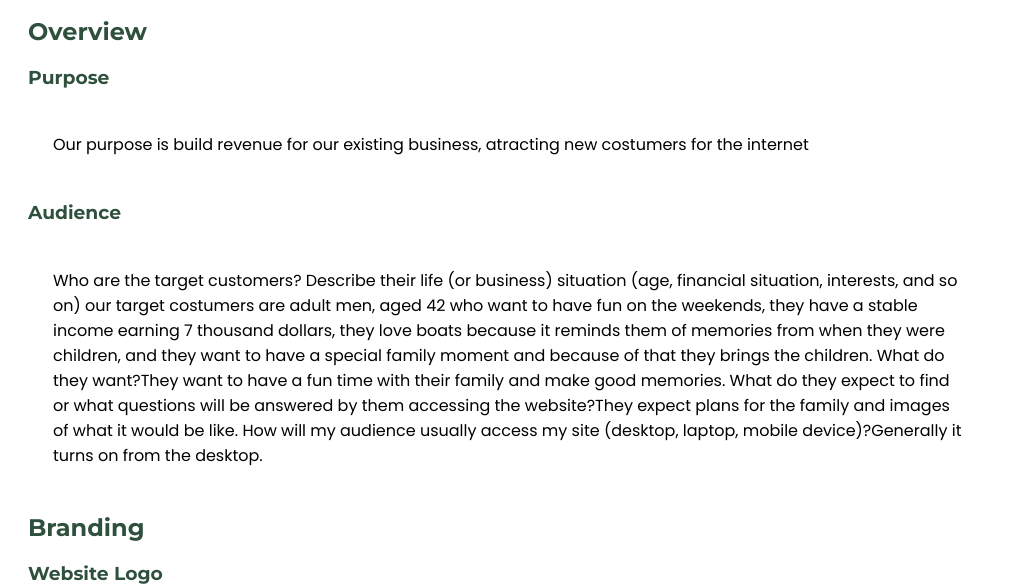
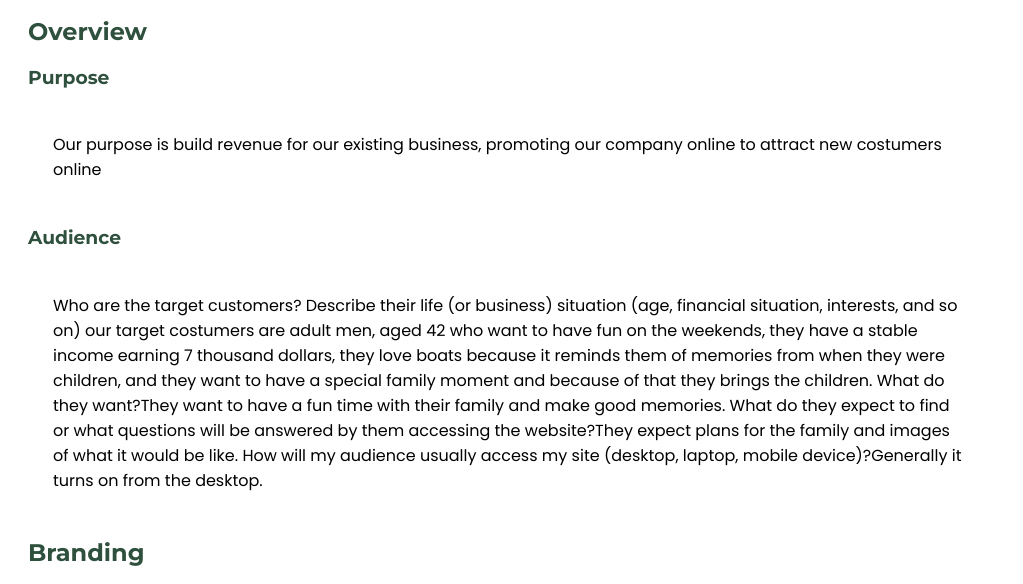
Before and after one commit to jennilira/wdd130, a plain HTML site: page wwr/site-plan-rafting.html in a window 1280 px wide. Shown: the part 178-762 px from the top of the page, without its empty margins (0-1023 px from the left). Drawn offline with Linux system fonts and the light colour scheme.

Commit message:
text change

```diff
--- a/wwr/site-plan-rafting.html
+++ b/wwr/site-plan-rafting.html
@@ -20,7 +20,7 @@
         <h2>Overview</h2>
 
         <h3>Purpose</h3>
-        <p>Our purpose is build revenue for our existing business, atracting new costumers for the internet</p>
+        <p>Our purpose is build revenue for our existing business, promoting our company online to attract new costumers online</p>
         <h3>Audience</h3>
         <p>
             Who are the target customers? Describe their life (or business) situation (age, financial situation, interests, and so on)
```
